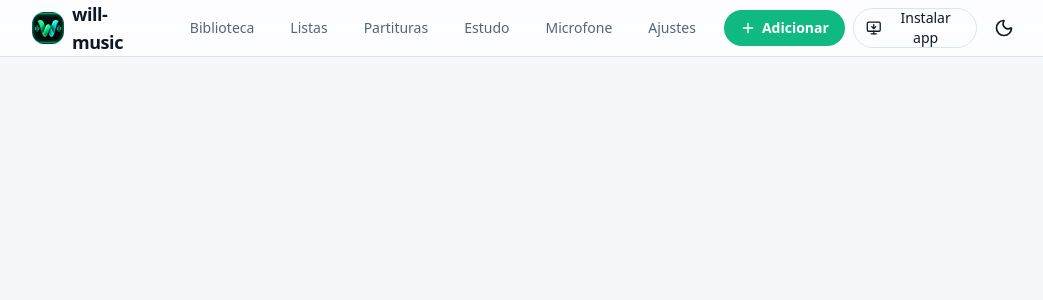
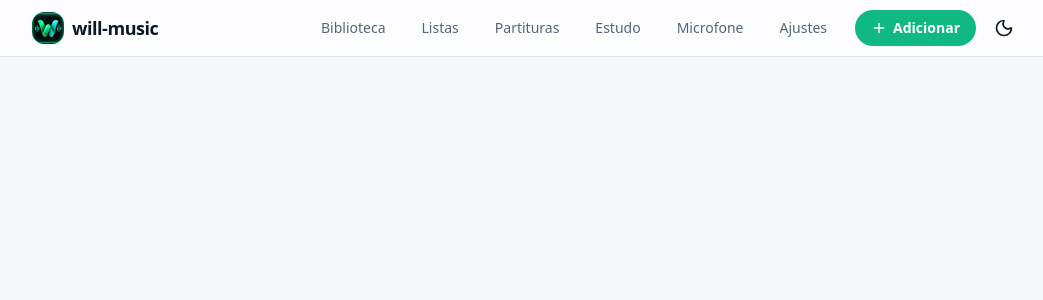
Before and after one commit to willcruz07/will-music, a React (Vite) app in the folder apps/web/: page /musica/1/editar in a window 1280 px wide. Shown: the top 300 px of the page, without its empty margins (112-1155 px from the left). Built offline with nearby package versions, Linux system fonts and the light colour scheme; what @will-music/engine would draw is missing.

Commit message:
refactor(web): tira o botão Instalar app do cabeçalho (a instalação segue no aviso e nos Ajustes)
Co-Authored-By: Claude Opus 5.5 <noreply@anthropic.com>

```diff
--- a/apps/web/src/App.tsx
+++ b/apps/web/src/App.tsx
@@ -2,7 +2,7 @@ import { Moon, Sun } from 'lucide-react';
 import { Suspense, lazy, useEffect } from 'react';
 import { Link, Route, Routes } from 'react-router';
 import { BottomNav, SettingsLink, TopNav } from './components/AppNav.tsx';
-import { InstallBanner, InstallButton, UpdateBanner } from './components/PwaPrompts.tsx';
+import { InstallBanner, UpdateBanner } from './components/PwaPrompts.tsx';
 import { useAutoHideBars } from './lib/scrollBars.ts';
 import { applyThemePref, isDark, useThemePref } from './lib/theme.ts';
 import { Library } from './pages/Library.tsx';
@@ -65,7 +65,6 @@ const Layout = () => {
         <div className="flex items-center gap-2">
           <TopNav />
           <SettingsLink />
-          <InstallButton />
           <ThemeToggle />
         </div>
       </div>
--- a/apps/web/src/components/PwaPrompts.tsx
+++ b/apps/web/src/components/PwaPrompts.tsx
@@ -97,36 +97,3 @@ const InstallSteps = () =>
       <p className="mt-2">No Android: menu do navegador → “Instalar app” ou “Adicionar à tela inicial”.</p>
     </>
   );
-
-/** Install button for the top bar, next to the theme toggle. Installs directly when the browser allows it, otherwise shows the steps. */
-export const InstallButton = () => {
-  const { canInstall, install } = useInstallPrompt();
-  const [open, setOpen] = useState(false);
-  if (isStandalone()) return null;
-  return (
-    <span className="relative">
-      <button
-        type="button"
-        aria-label="Instalar app"
-        title="Instalar o will-music neste aparelho"
-        onClick={() => (canInstall ? void install() : setOpen((v) => !v))}
-        className="inline-flex size-10 items-center justify-center gap-1.5 rounded-lg text-foreground hover:bg-muted md:w-auto md:rounded-full md:border md:border-border md:px-3 md:text-sm"
-      >
-        <MonitorDown className="size-5 md:size-4" />
-        <span className="hidden md:inline">Instalar app</span>
-      </button>
-      {open && (
-        <div role="dialog" aria-label="Instalar o will-music" className="absolute right-0 top-12 z-40 w-72 rounded-xl border border-border bg-surface p-4 text-sm shadow-[0_12px_40px_-16px_rgb(0_0_0/0.5)]">
-          <p className="font-semibold">Instalar o will-music</p>
-          <div className="mt-2 text-muted-foreground">
-            <InstallSteps />
-          </div>
-          <p className="mt-2 text-xs text-muted-foreground">Instalado, abre em tela cheia, funciona sem internet e o navegador protege seus dados.</p>
-          <Button variant="ghost" className="mt-2 min-h-9 px-3" onClick={() => setOpen(false)}>
-            Fechar
-          </Button>
-        </div>
-      )}
-    </span>
-  );
-};
```
Also changed, not shown: 1 other file (tests, documents, lock files or other folders).
